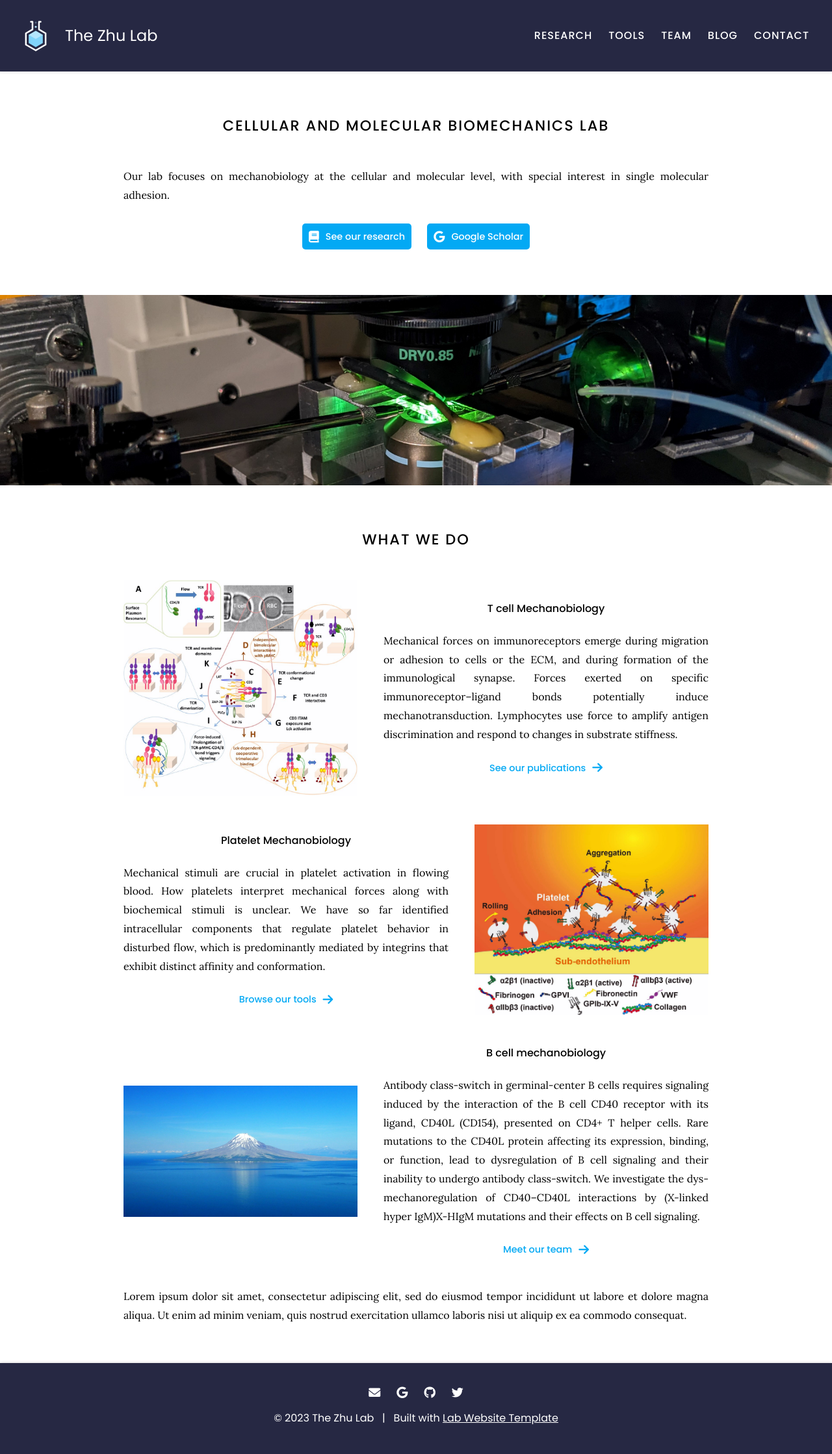
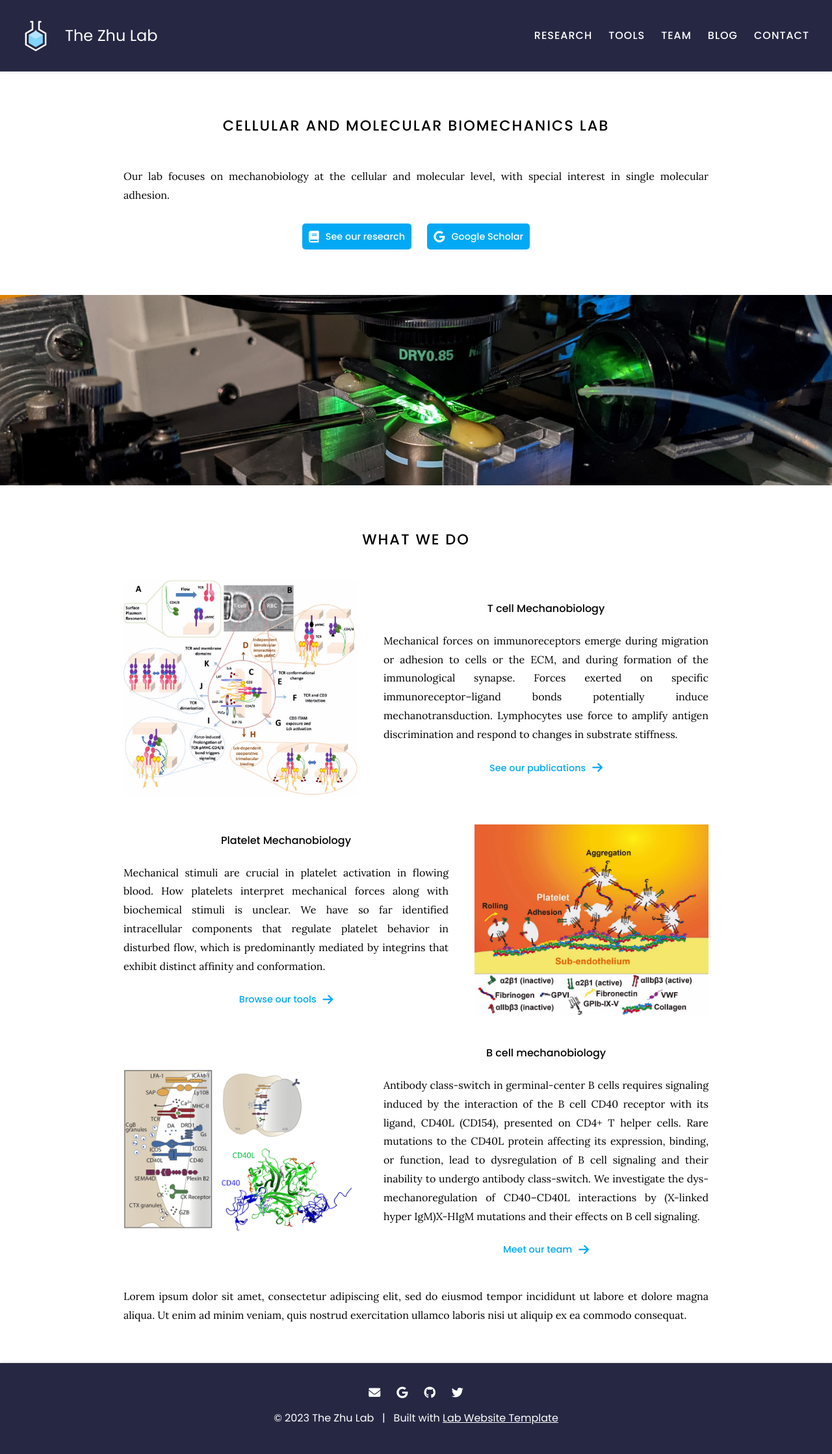
Before and after one commit to theZhuLab/zhu_lab_website, a Jekyll site: the page built from index.md, in a window 1280 px wide. Shown: the whole page at 65% size. Built offline with Jekyll 4.4.1, drawn with Linux system fonts in a browser that asks for light colours.

Commit message:
Update index.md

```diff
--- a/index.md
+++ b/index.md
@@ -94,7 +94,7 @@ Antibody class-switch in germinal-center B cells requires signaling induced by t
 
 {%
   include feature.html
-  image="images/photo.jpg"
+  image="images/bcell.png"
   link="team"
   title="B cell mechanobiology"
   text=text
```
